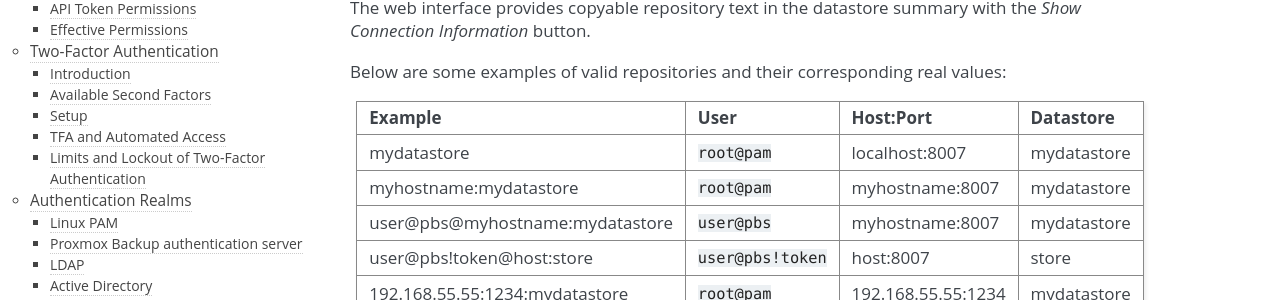
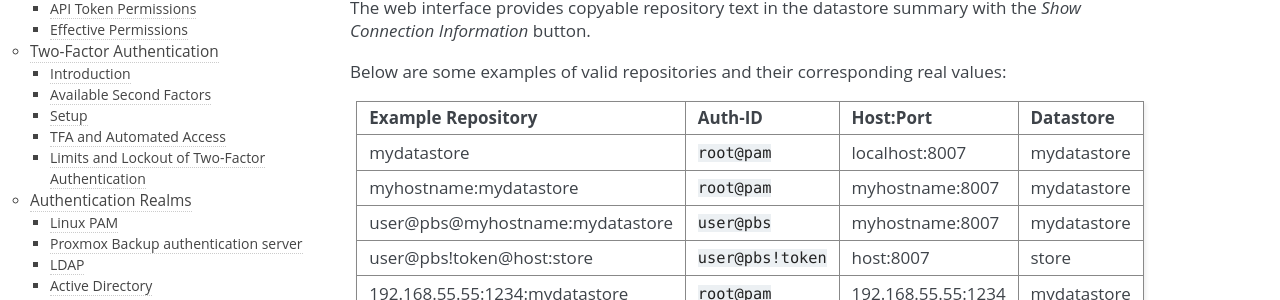
Before and after one commit to rikka-chunibyo/PBS-X, a Sphinx documentation site: the page built from docs/backup-client.rst, in a window 1280 px wide and 900 px high, scrolled down 426 px. Shown: the part 154-454 px from the top of the window. Built offline with Sphinx 7.4.7, drawn with Linux system fonts in a browser that asks for light colours.

Commit message:
docs: clarify column headers of client repo examples
Signed-off-by: Thomas Lamprecht <t.lamprecht@proxmox.com>

```diff
--- a/docs/backup-client.rst
+++ b/docs/backup-client.rst
@@ -35,7 +35,7 @@ Below are some examples of valid repositories and their corresponding real
 values:
 
 ================================ ================== ================== ===========
-Example                          User               Host:Port          Datastore
+Example Repository               Auth-ID            Host:Port          Datastore
 ================================ ================== ================== ===========
 mydatastore                      ``root@pam``       localhost:8007     mydatastore
 myhostname:mydatastore           ``root@pam``       myhostname:8007    mydatastore
```
